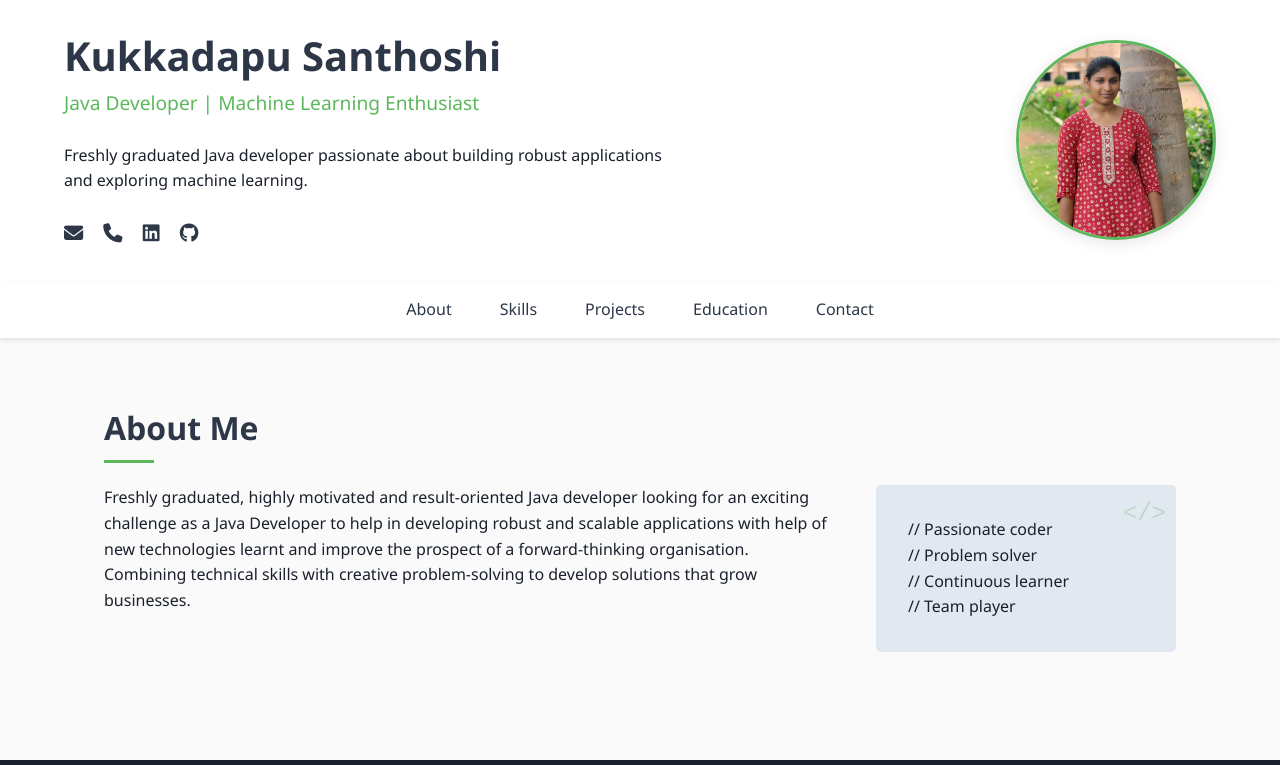
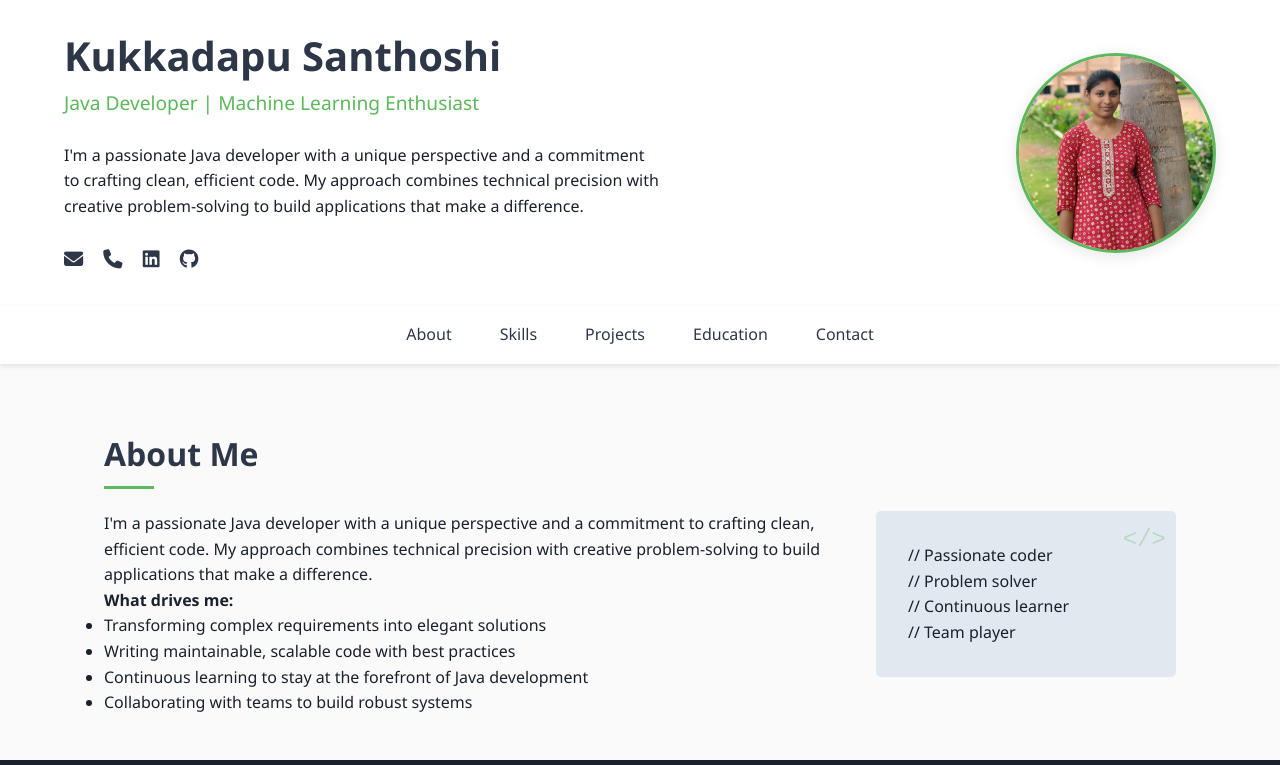
Before and after one commit to kukkadapusanthoshi/Portfolio, a plain HTML site: page index.html in a window 1280 px wide. Shown: the top 765 px of the page. Drawn offline with Linux system fonts and the light colour scheme.

Commit message:
v6 --Update_About

```diff
--- a/index.html
+++ b/index.html
@@ -12,7 +12,7 @@
         <div class="header-content">
             <h1>Kukkadapu Santhoshi</h1>
             <h2>Java Developer | Machine Learning Enthusiast</h2>
-            <p>Freshly graduated Java developer passionate about building robust applications and exploring machine learning.</p>
+            <p>I'm a passionate Java developer with a unique perspective and a commitment to crafting clean, efficient code. My approach combines technical precision with creative problem-solving to build applications that make a difference.</p>
             <div class="social-links">
                 <a href="mailto:kukkadapusanthoshi906@gmail.com" aria-label="Email"><i class="fas fa-envelope"></i></a>
                 <a href="tel:+919014446861" aria-label="Phone"><i class="fas fa-phone"></i></a>
@@ -40,9 +40,15 @@
         <h2>About Me</h2>
         <div class="about-content">
             <div class="about-text">
-                <p>Freshly graduated, highly motivated and result-oriented Java developer looking for an exciting challenge as a Java Developer to help in developing robust and scalable applications with help of new technologies learnt and improve the prospect of a forward-thinking organisation.</p>
-                <p>Combining technical skills with creative problem-solving to develop solutions that grow businesses.</p>
-            </div>
+                <p>I'm a passionate Java developer with a unique perspective and a commitment to crafting clean, efficient code. My approach combines technical precision with creative problem-solving to build applications that make a difference.</p>
+                <h4>What drives me:</h4>
+                <ul>
+                    <li>Transforming complex requirements into elegant solutions</li>
+                    <li>Writing maintainable, scalable code with best practices</li>
+                    <li>Continuous learning to stay at the forefront of Java development</li>
+                    <li>Collaborating with teams to build robust systems</li>
+                </ul>
+                </div>
             <div class="code-brackets">
                 <p>// Passionate coder</p>
                 <p>// Problem solver</p>
```
